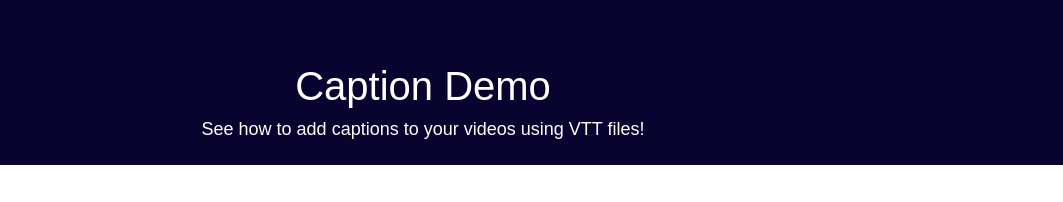
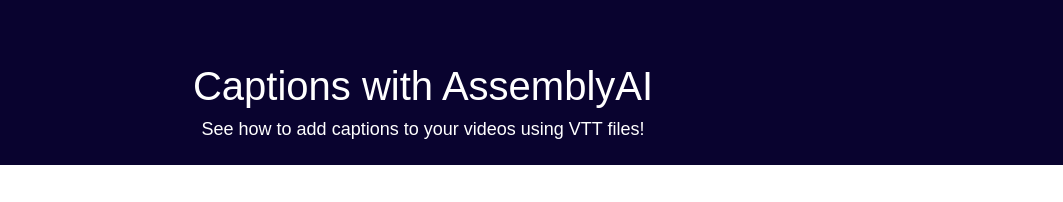
Before and after one commit to AssemblyAI/captions-demo, a website: page index.html in a window 1280 px wide. Shown: the top 202 px of the page, 217-1280 px from the left. Drawn offline with Linux system fonts and the light colour scheme; no server answers; grey boxes are pictures that could not be loaded.

Commit message:
Update index.html

```diff
--- a/index.html
+++ b/index.html
@@ -15,7 +15,7 @@
         <img src="./assets/images/header-img.png" alt="AssemblyAI Logo" width="200" height="50"/>
       </div>
       <div id="header-title">
-        <h1 id="demo-title">Caption Demo</h1>
+        <h1 id="demo-title">Captions with AssemblyAI</h1>
         <h2 id="demo-subtitle">See how to add captions to your videos using VTT files!</h2>
       </div>
     </header>
```
